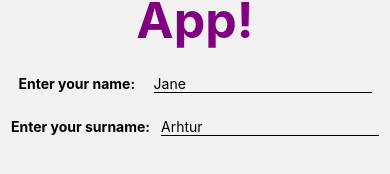
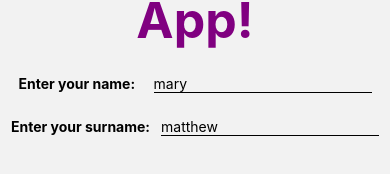
Before and after one commit to mattybraes/vstudio_first_app, a React Native app in the folder firstApp/: screen / in a window 390 px wide. Shown: the part 554-728 px from the top of the page. Built offline with nearby package versions, Linux system fonts and the light colour scheme.

Commit message:
changed names

```diff
--- a/firstApp/App.tsx
+++ b/firstApp/App.tsx
@@ -68,7 +68,7 @@ function MainScreen({navigation}: MainScreenProps) {
     <View style={styles.inputFlex}>
       <Text style={styles.labelText}>Enter your name:</Text>
       <TextInput style={styles.InputText}
-                        placeholder="Jane"
+                        placeholder="mary"
                         autoCapitalize="words"
                         autoComplete="name"
                         keyboardType="default"
@@ -78,7 +78,7 @@ function MainScreen({navigation}: MainScreenProps) {
     <View style={styles.inputFlex}>
       <Text style={styles.labelText}>Enter your surname:</Text>
       <TextInput style={styles.InputText}
-                 placeholder="Arhtur"
+                 placeholder="matthew"
                  autoCapitalize="words"
                  autoComplete="name-family"
                  keyboardType="default"
```
